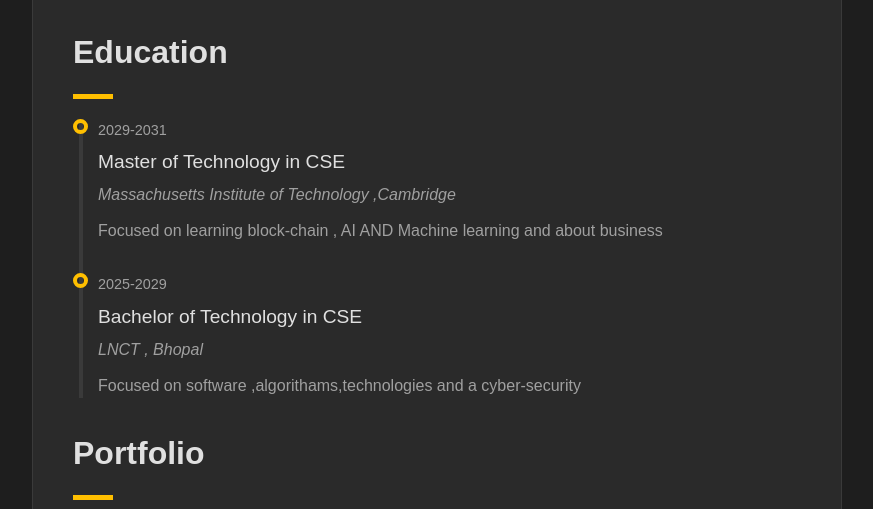
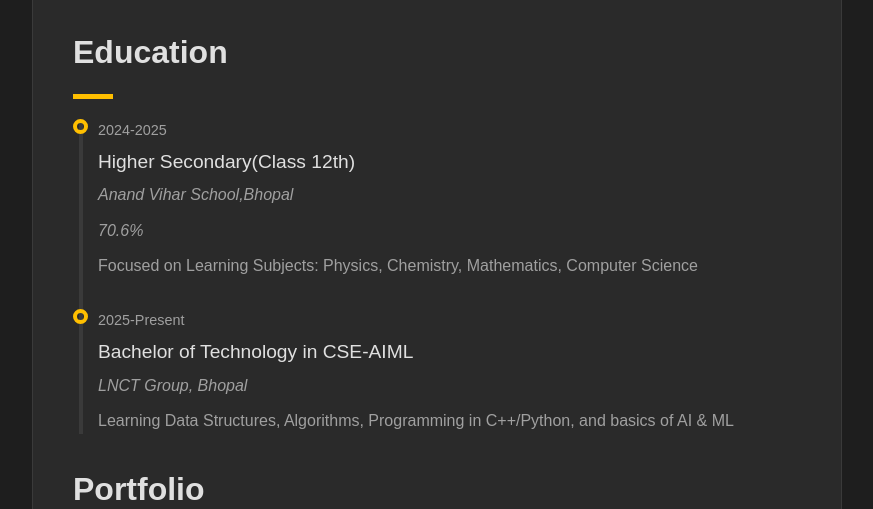
Before and after one commit to paraspatel7470-lgtm/My-Portfolio, a plain HTML site: page index.html in a window 1280 px wide. Shown: the part 842-1351 px from the top of the page, without its empty margins (398-1271 px from the left). Drawn offline with Linux system fonts and the light colour scheme.

Commit message:
Update index.html

```diff
--- a/index.html
+++ b/index.html
@@ -110,17 +110,18 @@
         <div class="line"></div>
         <div class="edtech">
             <div class="edfirst">
-                <div class="year">2029-2031</div>
-                <h3 class="degree">Master of Technology in CSE</h3>
-                <p class="college">Massachusetts Institute of Technology ,Cambridge</p>
-                <p class="work">Focused on learning block-chain , AI AND Machine learning and about business</p>
+                <div class="year">2024-2025</div>
+                <h3 class="degree">Higher Secondary(Class 12th)</h3>
+                <p class="college">Anand Vihar School,Bhopal</p>
+                <p class="college">70.6%</p>
+                <p class="work">Focused on Learning Subjects: Physics, Chemistry, Mathematics, Computer Science</p>
                 <div class="goal"></div>
             </div>
             <div class="edsecond">
-                <div class="year">2025-2029</div>
-                <h3 class="degree">Bachelor of Technology in CSE</h3>
-                <p class="college">LNCT , Bhopal</p>
-                <p class="work">Focused on software ,algorithams,technologies and a cyber-security</p>
+                <div class="year">2025-Present</div>
+                <h3 class="degree">Bachelor of Technology in CSE-AIML</h3>
+                <p class="college">LNCT Group, Bhopal</p>
+                <p class="work">Learning Data Structures, Algorithms, Programming in C++/Python, and basics of AI & ML</p>
                 <div class="goal"></div>
             </div>
             <div class="linear"></div>
```
